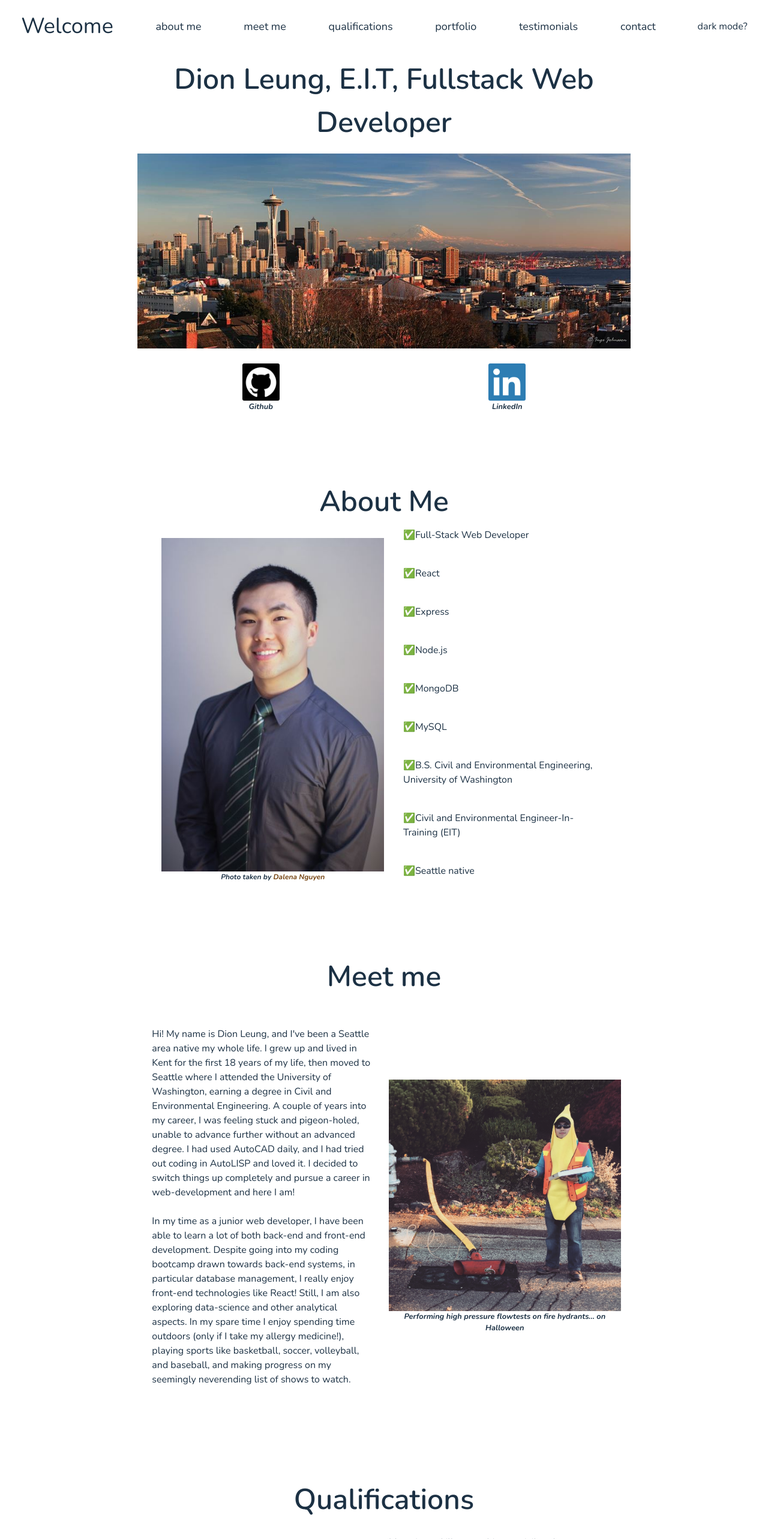
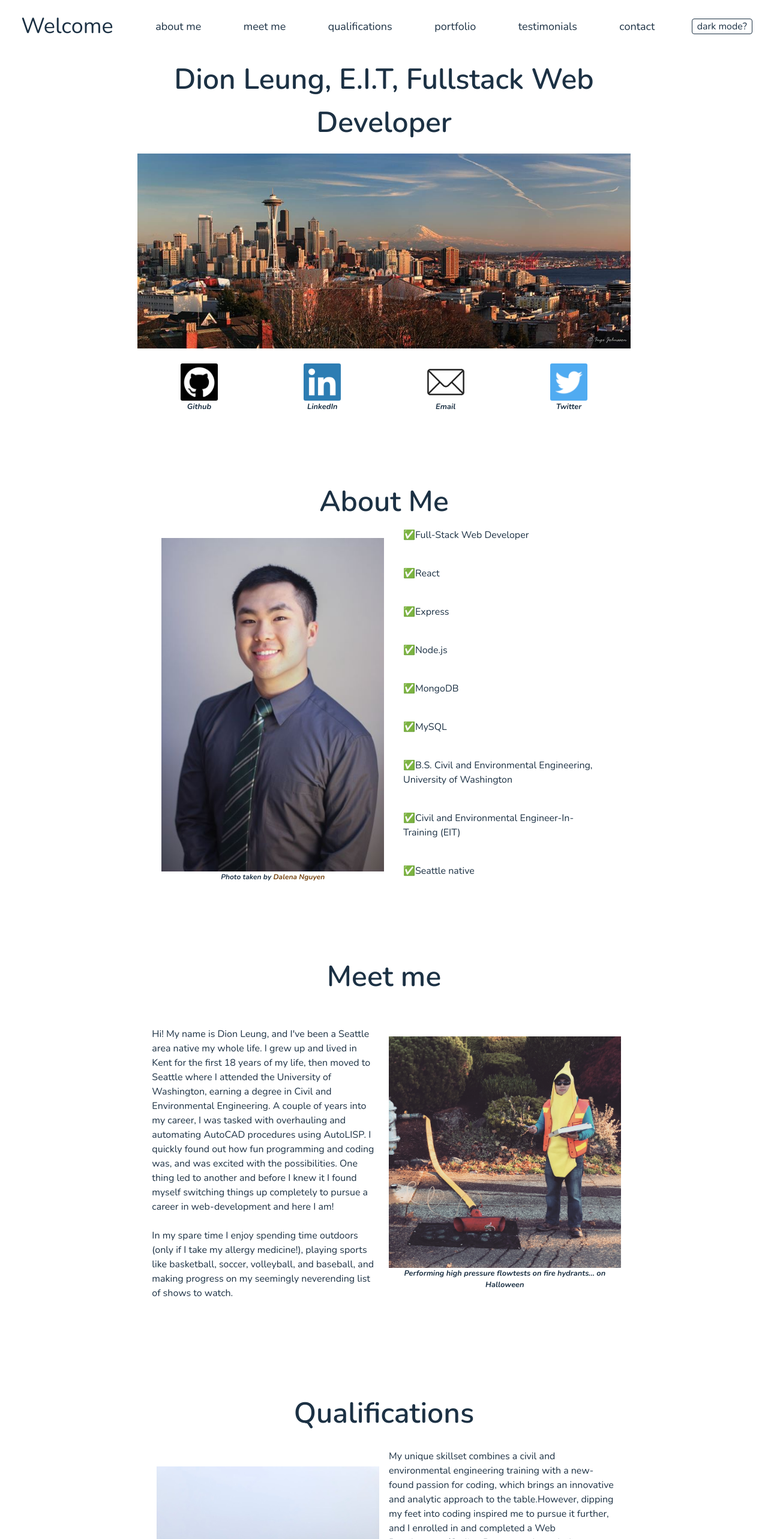
Before and after one commit to dionleung14/portfolio-nodemailer, a React (Create React App) app: page /about-me in a window 1280 px wide. Shown: the top 2566 px of the page at 60% size. Built offline with nearby package versions, Linux system fonts and the light colour scheme.

Commit message:
adjusted dark mode button. made changes to text. added email and twitter icons

```diff
--- a/src/App.js
+++ b/src/App.js
@@ -17,9 +17,15 @@ function App() {
 
   const toggleSwitch = () => {
     return (
-      <button name="darkMode" className="px-2 rounded" onClick={handleToggle}>
+      <div
+        name="darkMode"
+        className={`px-2 self-center rounded border cursor-pointer ${
+          darkMode.darkMode ? "border-white" : "border-dclpal1-100"
+        }`}
+        onClick={handleToggle}
+      >
         {darkMode.darkMode ? "dark mode on!" : "dark mode?"}
-      </button>
+      </div>
     );
   };
 
--- a/src/components/Meet.js
+++ b/src/components/Meet.js
@@ -45,21 +45,23 @@ export default function Meet(props) {
             whole life. I grew up and lived in Kent for the first 18 years of my
             life, then moved to Seattle where I attended the University of
             Washington, earning a degree in Civil and Environmental Engineering.
-            A couple of years into my career, I was feeling stuck and
-            pigeon-holed, unable to advance further without an advanced degree.
-            I had used AutoCAD daily, and I had tried out coding in AutoLISP and
-            loved it. I decided to switch things up completely and pursue a
-            career in web-development and here I am!
+            A couple of years into my career, I was tasked with overhauling and
+            automating AutoCAD procedures using AutoLISP. I quickly found out
+            how fun programming and coding was, and was excited with the
+            possibilities. One thing led to another and before I knew it I found
+            myself switching things up completely to pursue a career in
+            web-development and here I am!
           </p>
           <br />
           <p>
-            In my time as a junior web developer, I have been able to learn a
+            {/* In my time as a junior web developer, I have been able to learn a
             lot of both back-end and front-end development. Despite going into
             my coding bootcamp drawn towards back-end systems, in particular
             database management, I really enjoy front-end technologies like
             React! Still, I am also exploring data-science and other analytical
-            aspects. In my spare time I enjoy spending time outdoors (only if I
-            take my allergy medicine!), playing sports like basketball, soccer,
+            aspects.  */}
+            In my spare time I enjoy spending time outdoors (only if I take my
+            allergy medicine!), playing sports like basketball, soccer,
             volleyball, and baseball, and making progress on my seemingly
             neverending list of shows to watch.
           </p>
--- a/src/components/Quals.js
+++ b/src/components/Quals.js
@@ -13,7 +13,7 @@ export default function Quals(props) {
         text="Qualifications"
         darkModeHeader={props.darkModeApp.darkMode}
       />
-      <div className="flex lg:flex-row flex-col-reverse items-start justify-around lg:py-6 p-2">
+      <div className="flex lg:flex-row flex-col-reverse items-center justify-around lg:py-6 p-2">
         <div className="flex flex-col lg:w-1/2 w-full my-2 lg:pl-6">
           <img
             className=""
@@ -31,14 +31,16 @@ export default function Quals(props) {
           <p className="text-left">
             My unique skillset combines a civil and environmental engineering
             training with a new-found passion for coding, which brings an
-            innovative and analytic approach to the table. I had begun to
+            innovative and analytic approach to the table.
+            {/* I had begun to
             explore automation and coding through teaching myself LISP (AutoLISP
             via AutoCAD), trying to circumvent lengthy and repetitive actions
             when designing structures. Unfortunately, I was unable to make
             significant progress before tumultuously finding myself looking for
-            another job. However, dipping my feet into coding inspired me to
-            pursue it further, and I enrolled in and completed a Web
-            Development/Coding Bootcamp through the University of Washington.
+            another job. */}
+            However, dipping my feet into coding inspired me to pursue it
+            further, and I enrolled in and completed a Web Development/Coding
+            Bootcamp through the University of Washington.
             <br />
             <br />
             Problem solving was a skill taught through my formal education, and
--- a/src/components/Welcome.js
+++ b/src/components/Welcome.js
@@ -4,9 +4,12 @@ import photograph from "./photos/linkedin-Seattle.jpg";
 import FirstHeader from "./FirstHeader";
 import github from "./photos/github-icon.png";
 import linkedin from "./photos/linkedin-icon.png";
+import emailIcon from "./photos/email-icon.png";
+import twitter from "./photos/twitter-icon.png";
 
 export default function Welcome(props) {
   return (
+    // <div id="top">
     <ComponentContainer id="top" darkModeCont={props.darkModeApp.darkMode}>
       <FirstHeader
         text="Dion Leung, E.I.T, Fullstack Web Developer"
@@ -16,10 +19,11 @@ export default function Welcome(props) {
         {/* <h1 className="text-center text-4xl top-0 pt-10">Text with photo</h1> */}
         <img
           src={photograph}
-          className="top-0 pt-4 mb-6 z-10"
+          className="top-0 pt-4 mb-6 z-10 w-full"
           alt="Seattle-skyline"
         />
       </div>
+      {/* <ComponentContainer> */}
       <div className="flex flex-row justify-around pb-4">
         <a
           href="https://github.com/dionleung14"
@@ -30,7 +34,7 @@ export default function Welcome(props) {
           <img
             src={github}
             alt="github"
-            className="w-16 rounded border border-white"
+            className="lg:w-16 w-8 rounded border border-white"
           />
           <small className="italic">Github</small>
         </a>
@@ -44,11 +48,39 @@ export default function Welcome(props) {
           <img
             src={linkedin}
             alt="linkedin"
-            className="w-16 rounded border border-white"
+            className="lg:w-16 w-8 rounded border border-white"
           />
           <small className="italic">LinkedIn</small>
         </a>
+        <a
+          href="mailto:dioncleung@gmail.com"
+          target="_blank"
+          rel="noopener noreferrer"
+          className="flex flex-col items-center"
+        >
+          <img
+            src={emailIcon}
+            alt="linkedin"
+            className="lg:w-16 w-8 rounded border border-white"
+          />
+          <small className="italic">Email</small>
+        </a>
+        <a
+          href="https://www.twitter.com/DionTheDev"
+          target="_blank"
+          rel="noopener noreferrer"
+          className="flex flex-col items-center"
+        >
+          <img
+            src={twitter}
+            alt="linkedin"
+            className="lg:w-16 w-8 rounded border border-white"
+          />
+          <small className="italic">Twitter</small>
+        </a>
       </div>
+      {/* </ComponentContainer> */}
+      {/* </div> */}
     </ComponentContainer>
   );
 }
```
Also changed, not shown: src/components/photos/email-icon.png (added), src/components/photos/twitter-icon.png (added).
